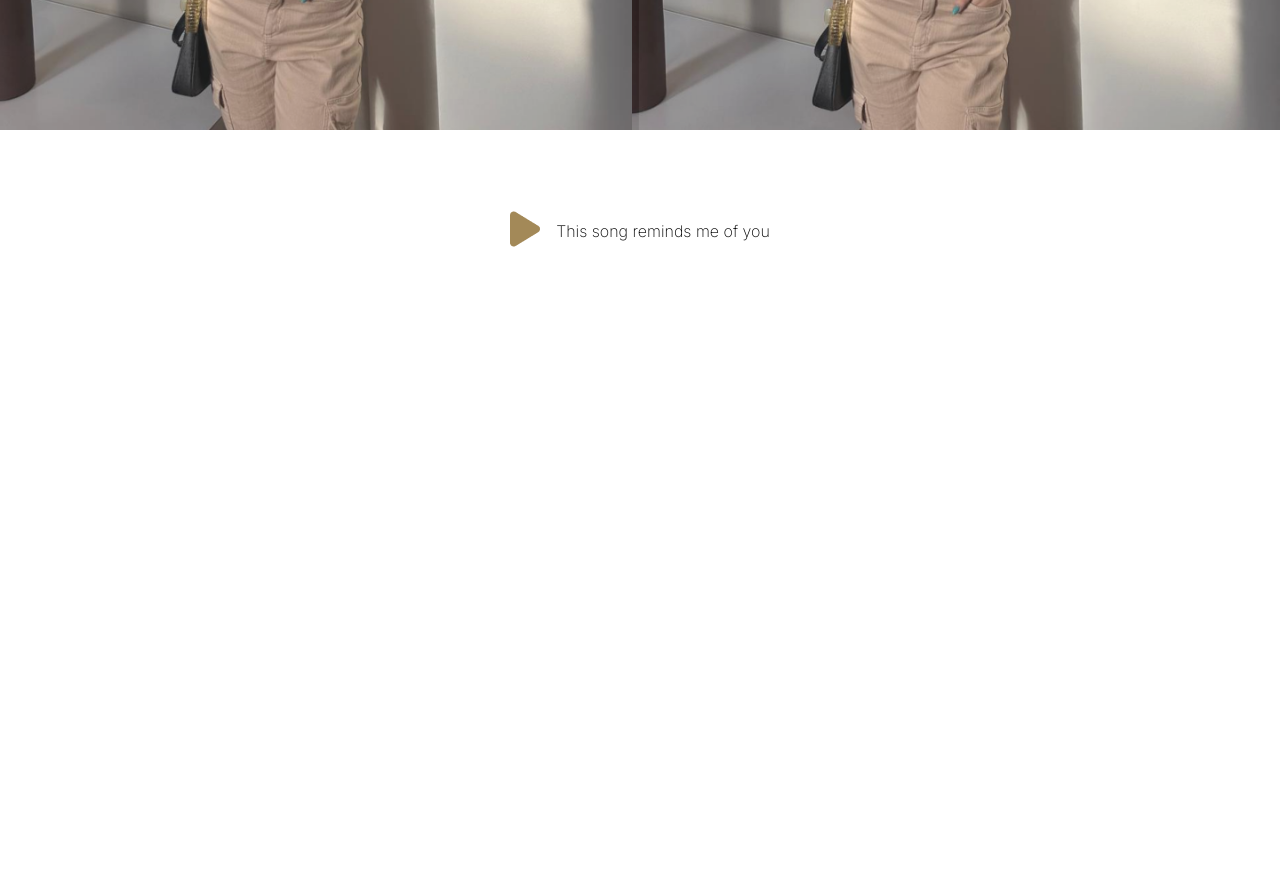
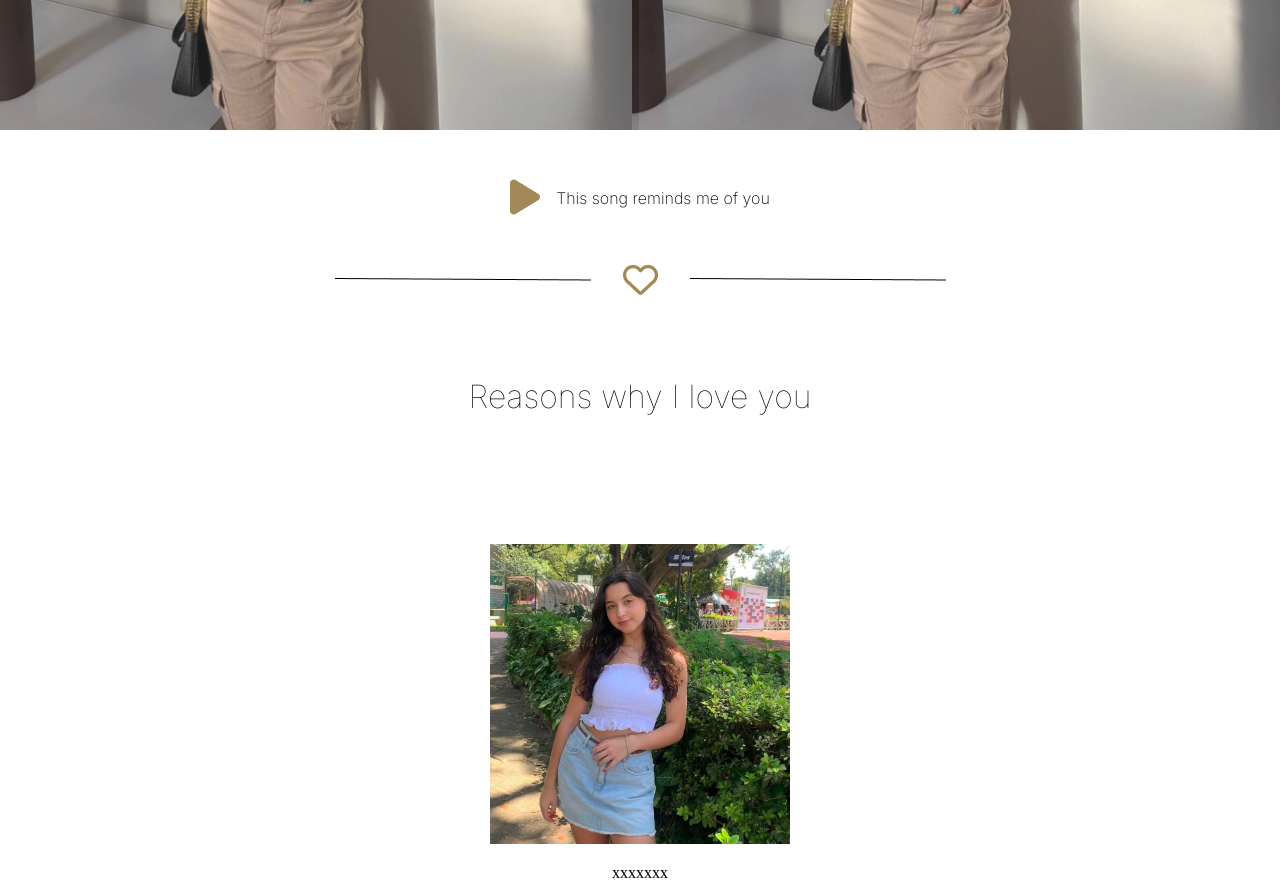
Before and after one commit to MarcelloFMoreira/ForRafa, a plain HTML site: page index.html in a window 1280 px wide. Shown: the part 620-1502 px from the top of the page. Before the commit the page ends 947 px from the top, so only its background shows below. Drawn offline with Linux system fonts and the light colour scheme; a web font is replaced by a local one.

Commit message:
iniciando carrosel de imagens

```diff
--- a/index.html
+++ b/index.html
@@ -1,5 +1,6 @@
 <!DOCTYPE html>
 <html lang="pt-br">
+
 <head>
     <meta charset="UTF-8">
     <meta name="viewport" content="width=device-width, initial-scale=1.0">
@@ -7,13 +8,37 @@
     <link rel="stylesheet" href="./style.css">
 
 </head>
+
 <body>
     <header>
-        <div class="logo"><img src="./img/imagem do logo.png" alt="Logo"><h1 alt="type">ForRafa</h1></div>
-        <div class="links"><a href="#">Music</a> <a href="#">I lvu</a> <a href="#">Card</a>  <a href="#">Text</a></div>
+        <div class="logo"><img src="./img/imagem do logo.png" alt="Logo">
+            <h1 alt="type">ForRafa</h1>
+        </div>
+        <div class="links"><a href="#">Music</a> <a href="#">I lvu</a> <a href="#">Card</a> <a href="#">Text</a></div>
     </header>
     <section class="sect1"><img src="./img/RAFA bg.png" alt="bg"></section>
-    <section class="sect2"><audio src="./img/L.O.V.E.mp3"></audio> <button class="Play"><img src="./img/play-solid 1.png" alt="play-icon"></button> <p>This song reminds me of you</p></section>
+    <section class="sect2"><audio src="./img/L.O.V.E.mp3"></audio> <button class="Play"><img
+                src="./img/play-solid 1.png" alt="play-icon"></button>
+        <p>This song reminds me of you</p>
+    </section>
+    <section class="sect3"><img src="img/Line 1.png" class="line"><img src="img/heart-regular 1.png" alt="heart"><img
+            src="img/Line 1.png" class="line"></section>
+    <nav>
+        <h1>Reasons why I love you</h1>
+    </nav>
+    <div class="container">
+        <div class="cards">
+            <ul class="lista-cards">
+                <li ><img src="img\carrosel (1).png"> <p>xxxxxxx</p></li>
+                <!-- <li><img src="img\Carrosel (2).png"> <p>xxxxxxx</p></li>
+                <li><img src="img\Carrosel (3).png"> <p>xxxxxxx</p></li>
+                <li><img src="img\Carrosel (4).png"> <p>xxxxxxx</p></li>
+                <li><img src="img\Carrosel (5).png"> <p>xxxxxxx</p></li>
+                <li><img src="img\Carrosel (6).png"> <p>xxxxxxx</p></li> -->
+            </ul>
+        </div>
+    </div>
 </body>
 <script src="./script.js"></script>
+
 </html>
--- a/style.css
+++ b/style.css
@@ -1,6 +1,6 @@
 @import url('https://fonts.googleapis.com/css2?family=Inter:ital,opsz,wght@0,14..32,100..900;1,14..32,100..900&family=Italianno&display=swap');
 
-*{
+* {
     box-sizing: border-box;
     margin: 0;
     padding: 0;
@@ -8,38 +8,42 @@
 
 
 
-.logo{grid-area: logo-grid}
+.logo {
+    grid-area: logo-grid
+}
 
-.links{grid-area: links-grid}
+.links {
+    grid-area: links-grid
+}
 
-header{
+header {
     display: grid;
     grid-template-areas: "logo-grid links-grid";
     grid-template-columns: 9rem 100%;
     grid-template-rows: 7.06rem;
-    }
+}
 
 
 
-.logo{
+.logo {
     display: flex;
     align-items: center;
 
 }
 
-.logo img{
+.logo img {
 
-    width:3.13rem;
+    width: 3.13rem;
     height: 3.16rem;
 }
 
-.logo h1{
+.logo h1 {
     font-family: "Italianno", cursive;
     font-weight: 400;
     font-style: normal;
 }
 
-.links{
+.links {
     display: flex;
     gap: 3rem;
     justify-content: center;
@@ -53,25 +57,27 @@ header{
 
 }
 
-.links a{
+.links a {
     text-decoration: none;
     color: inherit;
 }
 
-.sect1 img{
+.sect1 img {
     width: 100%;
 }
 
 .sect2 {
     display: flex;
-    text-align: center;
     align-items: center;
     justify-content: center;
-
+    padding-top: 1rem;
 }
 
-.sect2{height: 12.06rem;}
-.sect2 p{
+.sect2 {
+    height: 7rem;
+}
+
+.sect2 p {
     font-family: "Inter", sans-serif;
     font-optical-sizing: auto;
     font-weight: 200;
@@ -79,9 +85,53 @@ header{
     color: black;
 }
 
-.Play{
+.Play {
     border: none;
     margin-right: 1rem;
     background: transparent
+}
+
+.sect3 {
+    display: flex;
+    text-align: center;
+    align-items: center;
+    justify-content: center;
+    gap: 2rem;
+    padding-top: 1rem;
+}
+
+nav {
+    margin-top: 5rem;
+    margin-bottom: 8rem;
 
 }
+
+nav h1 {
+    display: flex;
+    justify-content: center;
+    font-family: "Inter", sans-serif;
+    font-optical-sizing: auto;
+    font-weight: 100;
+    font-style: normal;
+    font-size: 2rem;
+
+}
+
+.cards {
+    display: flex;
+    justify-content: center;
+    text-align: center;
+}
+
+
+.cards .lista-cards li {
+    width: 300px;
+    display: block;
+
+}
+
+.cards .lista-cards li img {
+    margin-bottom: 1rem;
+
+
+}
```
Also changed, not shown: img/Line 1.png (added), img/carrosel (1).png (added), img/carrosel (2).png (added), img/carrosel (3).png (added), img/carrosel (4).png (added), img/carrosel (5).png (added), img/carrosel (6).png (added), img/heart-regular 1.png (added).
